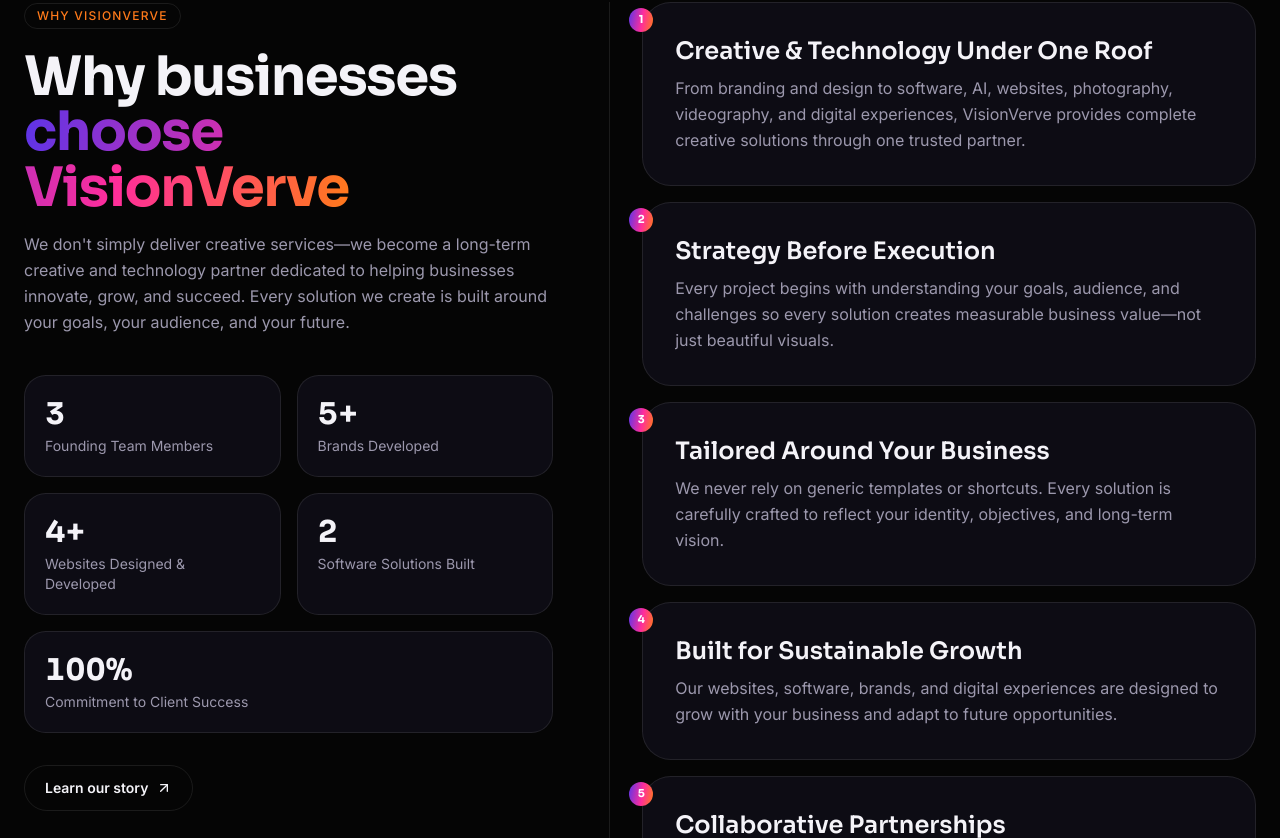
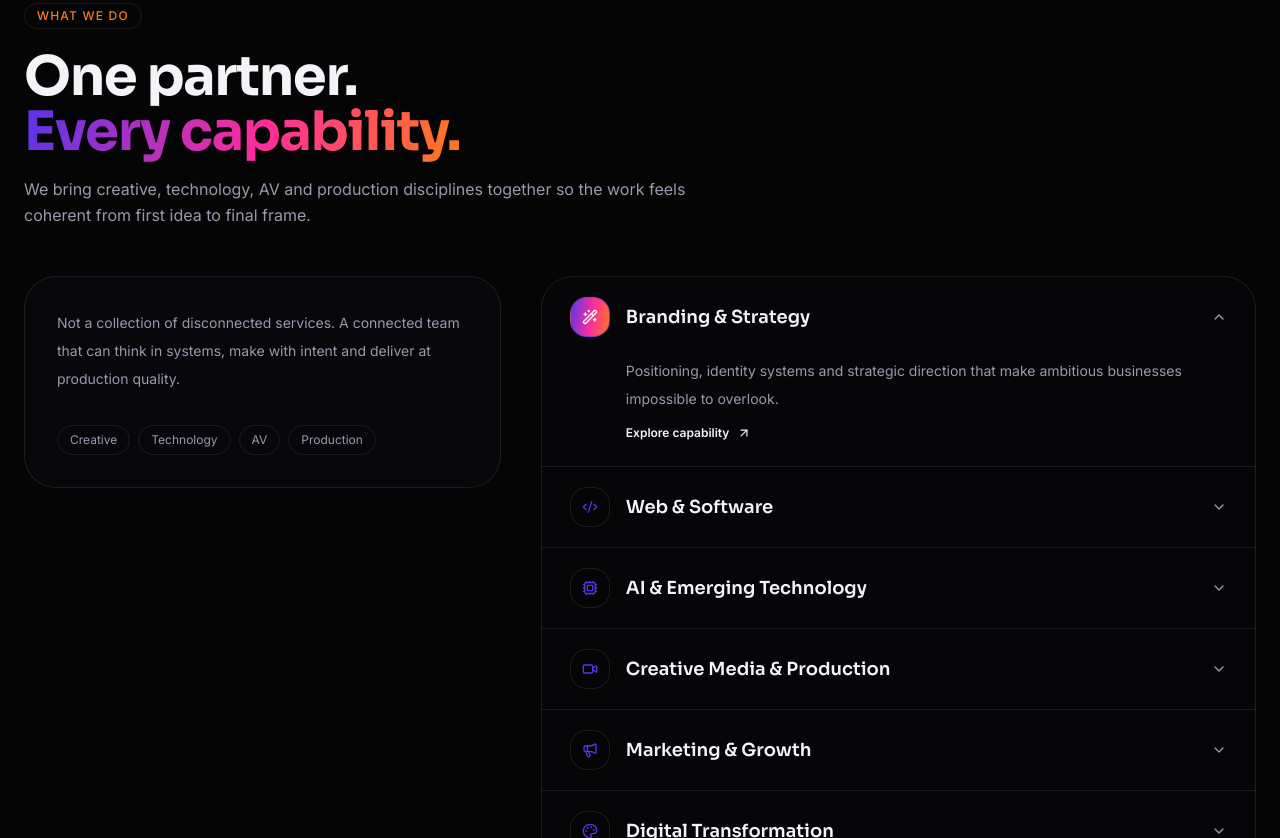
Before and after one commit to visionvervecreative/visionvervecreative-website, a Next.js app: page / in a window 1280 px wide. Shown: the part 2602-3440 px from the top of the page. Built offline with nearby package versions, Linux system fonts and the light colour scheme.

Commit message:
feat: add new capabilities sections and update homepage layout

```diff
--- a/app/page.tsx
+++ b/app/page.tsx
@@ -2,9 +2,9 @@ import { Hero } from '@/components/sections/hero'
 import { ClientsMarquee } from '@/components/sections/clients-marquee'
 import { About } from '@/components/sections/about'
 import { WhyChoose } from '@/components/sections/why-choose'
-import { Future } from '@/components/sections/future'
 import { ServicesPreview } from '@/components/sections/services-preview'
 import { CreativeUniverse } from '@/components/sections/creative-universe'
+import { Capabilities, ExperiencesInMotion, OnePartner, AVLiveVisualisation, Vision2030 } from '@/components/sections/capabilities'
 import { FeaturedProjects } from '@/components/sections/featured-projects'
 import { Testimonials } from '@/components/sections/testimonials'
 import { Blog } from '@/components/sections/blog'
@@ -16,10 +16,14 @@ export default function Home() {
       <Hero />
       <ClientsMarquee />
       <About />
+      <Capabilities />
       <WhyChoose />
-      <Future />
       <ServicesPreview />
+      <ExperiencesInMotion />
+      <AVLiveVisualisation />
       <CreativeUniverse />
+      <OnePartner />
+      <Vision2030 />
       <FeaturedProjects />
       <Testimonials />
       <Blog />
--- a/components/sections/capabilities.tsx
+++ b/components/sections/capabilities.tsx
@@ -1,140 +1,115 @@
 'use client'
 
 import { useState } from 'react'
+import { AnimatePresence, motion } from 'framer-motion'
+import { ArrowUpRight, ChevronDown, Code2, Cpu, Megaphone, Palette, Video, WandSparkles } from 'lucide-react'
 import Link from 'next/link'
-import {
-  ArrowUpRight,
-  AudioLines,
-  Camera,
-  Code2,
-  Layers3,
-  MonitorPlay,
-  Palette,
-  Play,
-  Radio,
-  Sparkles,
-  Video,
-  Workflow,
-} from 'lucide-react'
-import { motion, AnimatePresence } from 'framer-motion'
-import { Reveal } from '@/components/anim/reveal'
+import { SectionHeading } from '@/components/section-heading'
 
 const capabilities = [
-  {
-    number: '01',
-    title: 'Creative',
-    description: 'We shape the identities, stories and visual worlds that make businesses memorable.',
-    icon: Palette,
-    services: ['Branding & Graphic Design', 'Photography', 'Videography', 'Visual Storytelling'],
-    accent: 'from-primary/30 via-primary/5 to-transparent',
-  },
-  {
-    number: '02',
-    title: 'Digital & Technology',
-    description: 'We turn ambitious ideas into useful digital products, platforms and intelligent systems.',
-    icon: Code2,
-    services: ['Web Development', 'Software Solutions', 'Digital Experiences', 'AI & Automation'],
-    accent: 'from-accent/30 via-accent/5 to-transparent',
-  },
-  {
-    number: '03',
-    title: 'AV & Live Experiences',
-    description: 'We bring sound, visuals and technology together to connect people in the real world.',
-    icon: AudioLines,
-    services: ['Sound & PA', 'LED & Video', 'Projection', 'Lighting', 'Livestreaming', 'Hybrid Events', 'Technical Production', 'Equipment Hire'],
-    accent: 'from-secondary/30 via-secondary/5 to-transparent',
-  },
-  {
-    number: '04',
-    title: 'Production',
-    description: 'We coordinate the moving parts and deliver complete experiences from brief to live.',
-    icon: Workflow,
-    services: ['Corporate Events', 'Conferences', 'Live Events', 'Technical Management', 'Production Services'],
-    accent: 'from-primary/20 via-accent/5 to-transparent',
-  },
+  { title: 'Branding & Strategy', text: 'Positioning, identity systems and strategic direction that make ambitious businesses impossible to overlook.', icon: WandSparkles, href: '/services/brand-identity' },
+  { title: 'Web & Software', text: 'Fast websites, products, business systems and applications designed around the people who use them.', icon: Code2, href: '/services/software-development' },
+  { title: 'AI & Emerging Technology', text: 'Practical AI integrations and intelligent workflows that turn complexity into momentum.', icon: Cpu, href: '/services/ai-solutions' },
+  { title: 'Creative Media & Production', text: 'Photography, film, motion and content production that gives every story a distinctive point of view.', icon: Video, href: '/services/creative-media' },
+  { title: 'Marketing & Growth', text: 'Campaigns and marketing assets that connect your offer with the people ready to act.', icon: Megaphone, href: '/services/graphic-design' },
+  { title: 'Digital Transformation', text: 'Connected systems, processes and experiences that help organisations operate at their next level.', icon: Palette, href: '/services/digital-transformation' },
 ]
 
 export function Capabilities() {
-  const [active, setActive] = useState(2)
-  const current = capabilities[active]
-  const Icon = current.icon
-
+  const [open, setOpen] = useState(0)
   return (
-    <section id="capabilities" className="relative overflow-hidden border-y border-border py-24 sm:py-32">
+    <section className="relative overflow-hidden py-24 sm:py-32">
       <div className="mx-auto max-w-7xl px-4 sm:px-6">
-        <Reveal>
-          <div className="mb-12 flex flex-col justify-between gap-6 md:flex-row md:items-end">
-            <div>
-              <p className="mb-4 text-xs uppercase tracking-[0.3em] text-secondary">What we do</p>
-              <h2 className="max-w-3xl font-display text-4xl font-bold tracking-tight sm:text-6xl">
-                Creativity, technology and <span className="text-gradient">production in motion.</span>
-              </h2>
+        <SectionHeading
+          eyebrow="What We Do"
+          title={<>One partner. <span className="text-gradient">Every capability.</span></>}
+          description="We bring creative, technology, AV and production disciplines together so the work feels coherent from first idea to final frame."
+        />
+        <div className="mt-12 grid gap-10 lg:grid-cols-[0.8fr_1.2fr] lg:items-start">
+          <div className="rounded-[2rem] border border-border bg-card/40 p-6 sm:p-8">
+            <p className="text-sm leading-7 text-muted-foreground">Not a collection of disconnected services. A connected team that can think in systems, make with intent and deliver at production quality.</p>
+            <div className="mt-8 flex flex-wrap gap-2">
+              {['Creative', 'Technology', 'AV', 'Production'].map((item) => <span key={item} className="rounded-full border border-border px-3 py-1.5 text-xs text-muted-foreground">{item}</span>)}
             </div>
-            <p className="max-w-sm text-pretty leading-relaxed text-muted-foreground">
-              We bring creativity, technology and production together to build meaningful digital and physical experiences.
-            </p>
           </div>
-        </Reveal>
-
-        <div className="grid gap-3 lg:grid-cols-[0.86fr_1.14fr]">
-          <div className="space-y-3">
-            {capabilities.map((capability, i) => {
-              const CapabilityIcon = capability.icon
-              const isActive = active === i
+          <div className="divide-y divide-border rounded-[2rem] border border-border bg-card/30">
+            {capabilities.map((item, index) => {
+              const Icon = item.icon
+              const active = open === index
               return (
-                <motion.button
-                  key={capability.number}
-                  type="button"
-                  onClick={() => setActive(i)}
-                  className={`group flex w-full items-center gap-4 rounded-2xl border p-5 text-left transition-all duration-500 ${isActive ? 'border-primary/50 bg-card shadow-lg shadow-primary/10' : 'border-border bg-card/30 hover:border-foreground/20 hover:bg-card/60'}`}
-                  whileTap={{ scale: 0.99 }}
-                  aria-expanded={isActive}
-                >
-                  <span className={`font-mono text-xs ${isActive ? 'text-secondary' : 'text-muted-foreground'}`}>{capability.number}</span>
-                  <CapabilityIcon className={`h-5 w-5 ${isActive ? 'text-primary' : 'text-muted-foreground'} transition-colors`} strokeWidth={1.5} />
-                  <span className={`font-display text-xl font-semibold ${isActive ? 'text-foreground' : 'text-muted-foreground'} transition-colors`}>{capability.title}</span>
-                  <ArrowUpRight className={`ml-auto h-4 w-4 transition-all ${isActive ? 'rotate-45 text-secondary' : 'text-muted-foreground group-hover:-translate-y-0.5 group-hover:translate-x-0.5'}`} />
-                </motion.button>
+                <div key={item.title} className="px-5 sm:px-7">
+                  <button type="button" onClick={() => setOpen(active ? -1 : index)} aria-expanded={active} className="flex w-full items-center gap-4 py-5 text-left">
+                    <span className={`grid h-10 w-10 shrink-0 place-items-center rounded-xl border transition-colors ${active ? 'border-primary/50 bg-brand-gradient text-white' : 'border-border bg-background text-primary'}`}><Icon className="h-4 w-4" /></span>
+                    <span className="flex-1 font-display text-lg font-semibold">{item.title}</span>
+                    <ChevronDown className={`h-4 w-4 text-muted-foreground transition-transform ${active ? 'rotate-180' : ''}`} />
+                  </button>
+                  <AnimatePresence initial={false}>
+                    {active && <motion.div initial={{ height: 0, opacity: 0 }} animate={{ height: 'auto', opacity: 1 }} exit={{ height: 0, opacity: 0 }} className="overflow-hidden"><div className="pb-5 pl-14 pr-5 text-sm leading-7 text-muted-foreground"><p>{item.text}</p><Link href={item.href} className="group mt-3 inline-flex items-center gap-2 text-xs font-semibold text-foreground">Explore capability <ArrowUpRight className="h-3.5 w-3.5 transition-transform group-hover:-translate-y-0.5 group-hover:translate-x-0.5" /></Link></div></motion.div>}
+                  </AnimatePresence>
+                </div>
               )
             })}
           </div>
-
-          <AnimatePresence mode="wait">
-            <motion.div
-              key={current.number}
-              initial={{ opacity: 0, x: 20 }}
-              animate={{ opacity: 1, x: 0 }}
-              exit={{ opacity: 0, x: -20 }}
-              transition={{ duration: 0.35 }}
-              className="relative min-h-[26rem] overflow-hidden rounded-3xl border border-border bg-card p-7 sm:p-10"
-            >
-              <div className={`absolute inset-0 bg-gradient-to-br ${current.accent}`} />
-              <div className="absolute right-8 top-8 h-32 w-32 rounded-full border border-primary/20 bg-primary/5 blur-[1px]" />
-              <div className="absolute right-20 top-20 h-16 w-16 rounded-full border border-secondary/30" />
-              <div className="relative flex h-full flex-col">
-                <div className="flex items-center justify-between">
-                  <span className="font-mono text-xs text-muted-foreground">CAPABILITY / {current.number}</span>
-                  <Icon className="h-8 w-8 text-primary" strokeWidth={1.2} />
-                </div>
-                <div className="mt-auto">
-                  <h3 className="font-display text-4xl font-bold sm:text-5xl">{current.title}</h3>
-                  <p className="mt-4 max-w-lg leading-relaxed text-muted-foreground">{current.description}</p>
-                  <div className="mt-7 flex flex-wrap gap-2">
-                    {current.services.map((service) => (
-                      <span key={service} className="rounded-full border border-border bg-background/40 px-3 py-1.5 text-xs text-muted-foreground">{service}</span>
-                    ))}
-                  </div>
-                  <Link href={current.number === '03' ? '/contact?service=av-live-experiences' : '/services'} className="mt-8 inline-flex items-center gap-2 text-sm font-semibold text-foreground transition-colors hover:text-secondary">
-                    Explore this capability <ArrowUpRight className="h-4 w-4" />
-                  </Link>
-                </div>
-              </div>
-            </motion.div>
-          </AnimatePresence>
         </div>
       </div>
     </section>
   )
 }
 
-export const capabilityIconSet = [Camera, Video, MonitorPlay, Radio, Layers3, Sparkles, Play]
+export function ExperiencesInMotion() {
+  return (
+    <section className="relative overflow-hidden border-y border-border py-24 sm:py-32">
+      <div className="absolute inset-0 bg-[radial-gradient(circle_at_15%_45%,hsl(var(--primary)/0.18),transparent_35%),radial-gradient(circle_at_85%_55%,hsl(var(--secondary)/0.12),transparent_32%)]" />
+      <div className="relative mx-auto max-w-7xl px-4 sm:px-6">
+        <div className="grid gap-12 lg:grid-cols-[1fr_1fr] lg:items-center">
+          <div>
+            <p className="mb-4 text-xs uppercase tracking-[0.3em] text-primary">Experiences in Motion</p>
+            <h2 className="max-w-2xl font-display text-4xl font-bold tracking-tight sm:text-6xl">Ideas should not sit still.</h2>
+            <p className="mt-6 max-w-xl text-base leading-8 text-muted-foreground">From a brand system to a launch film, from an interface to an installation, we turn strategy into experiences people can see, feel and remember.</p>
+            <Link href="/portfolio" className="group mt-8 inline-flex items-center gap-2 rounded-full bg-brand-gradient px-6 py-3 text-sm font-semibold text-white">See the work <ArrowUpRight className="h-4 w-4 transition-transform group-hover:-translate-y-0.5 group-hover:translate-x-0.5" /></Link>
+          </div>
+          <div className="relative aspect-[4/3] overflow-hidden rounded-[2rem] border border-white/10 bg-black/30 p-4 shadow-2xl">
+            <div className="absolute inset-8 rounded-[1.5rem] border border-white/10 bg-[linear-gradient(135deg,rgba(108,99,255,.28),rgba(255,88,166,.18),rgba(255,153,73,.22))]" />
+            <div className="absolute left-[16%] top-[28%] h-24 w-24 rounded-full bg-primary/60 blur-2xl" />
+            <div className="absolute right-[16%] top-[42%] h-32 w-32 rounded-full bg-secondary/40 blur-3xl" />
+            <div className="absolute bottom-[18%] left-[32%] h-20 w-20 rounded-full bg-accent/40 blur-2xl" />
+            <motion.div animate={{ rotate: 360 }} transition={{ duration: 24, repeat: Infinity, ease: 'linear' }} className="absolute inset-[18%] rounded-full border border-dashed border-white/30" />
+            <div className="absolute inset-0 grid place-items-center"><div className="rounded-full border border-white/20 bg-background/60 px-5 py-3 text-center text-xs uppercase tracking-[0.25em] text-white backdrop-blur-xl">VisionVerve<br /><span className="text-white/50">in motion</span></div></div>
+          </div>
+        </div>
+      </div>
+    </section>
+  )
+}
+
+export function OnePartner() {
+  return (
+    <section className="relative py-24 sm:py-32">
+      <div className="mx-auto max-w-5xl px-4 text-center sm:px-6">
+        <p className="mb-4 text-xs uppercase tracking-[0.3em] text-primary">One Partner</p>
+        <h2 className="font-display text-4xl font-bold tracking-tight sm:text-6xl">Creative, technology, AV and production — <span className="text-gradient">working as one.</span></h2>
+        <p className="mx-auto mt-6 max-w-2xl text-base leading-8 text-muted-foreground">No fragmented handoffs. No separate vendors fighting for the same idea. One connected partner from strategic thinking to final delivery.</p>
+        <Link href="/contact" className="group mt-8 inline-flex items-center gap-2 rounded-full border border-foreground/20 bg-card/60 px-6 py-3 text-sm font-semibold backdrop-blur-sm transition-all hover:border-foreground/40 hover:bg-card">Start a conversation <ArrowUpRight className="h-4 w-4 transition-transform group-hover:-translate-y-0.5 group-hover:translate-x-0.5" /></Link>
+      </div>
+    </section>
+  )
+}
+
+export function AVLiveVisualisation() {
+  return (
+    <section className="relative overflow-hidden bg-black py-24 text-white sm:py-32">
+      <div className="absolute inset-0 opacity-50 [background-image:linear-gradient(rgba(255,255,255,.06)_1px,transparent_1px),linear-gradient(90deg,rgba(255,255,255,.06)_1px,transparent_1px)] [background-size:42px_42px]" />
+      <div className="relative mx-auto max-w-7xl px-4 sm:px-6">
+        <div className="grid gap-12 lg:grid-cols-[.85fr_1.15fr] lg:items-center">
+          <div><p className="mb-4 text-xs uppercase tracking-[0.3em] text-orange-300">AV & Live Visualisation</p><h2 className="font-display text-4xl font-bold tracking-tight sm:text-6xl">Make the moment <span className="text-orange-300">unmissable.</span></h2><p className="mt-6 max-w-xl leading-8 text-white/60">Visual systems for launches, events, spaces and screens — designed to make audiences feel part of the story.</p></div>
+          <div className="relative aspect-video overflow-hidden rounded-3xl border border-white/15 bg-white/[.03] p-5"><div className="grid h-full grid-cols-12 grid-rows-6 gap-2 opacity-80">{Array.from({ length: 72 }, (_, i) => <span key={i} className={`rounded-sm ${i % 11 === 0 ? 'bg-orange-300' : i % 7 === 0 ? 'bg-pink-400' : 'bg-white/10'}`} />)}</div><div className="absolute inset-0 grid place-items-center"><div className="rounded-full border border-orange-200/40 bg-black/50 px-5 py-3 text-xs uppercase tracking-[0.28em] text-orange-100 backdrop-blur">Live visual systems</div></div></div>
+        </div>
+      </div>
+    </section>
+  )
+}
+
+export function Vision2030() {
+  const milestones = [['2026', 'Build the connected core', 'Grow the team, deepen our capabilities and partner with ambitious businesses.'], ['2028', 'Scale the ecosystem', 'Launch products, expand production and connect more African talent to opportunity.'], ['2030', 'Shape what comes next', 'A creative technology ecosystem that helps thousands of businesses move forward.']]
+  return <section className="relative py-24 sm:py-32"><div className="mx-auto max-w-7xl px-4 sm:px-6"><SectionHeading eyebrow="Vision 2030" title={<>The future is <span className="text-gradient">built together.</span></>} description="A long-term view of the ecosystem we are building — one partnership, product and experience at a time." /><div className="mt-14 grid gap-4 md:grid-cols-3">{milestones.map(([year, title, text], i) => <motion.div key={year} initial={{ opacity: 0, y: 20 }} whileInView={{ opacity: 1, y: 0 }} viewport={{ once: true }} transition={{ delay: i * .1 }} className="relative rounded-3xl border border-border bg-card/50 p-7"><span className="text-sm font-semibold text-primary">{year}</span><h3 className="mt-8 font-display text-2xl font-semibold">{title}</h3><p className="mt-3 text-sm leading-7 text-muted-foreground">{text}</p>{i < 2 && <span aria-hidden className="absolute -right-2 top-1/2 hidden h-px w-4 bg-gradient-to-r from-primary to-secondary md:block" />}</motion.div>)}</div></div></section>
+}
```
